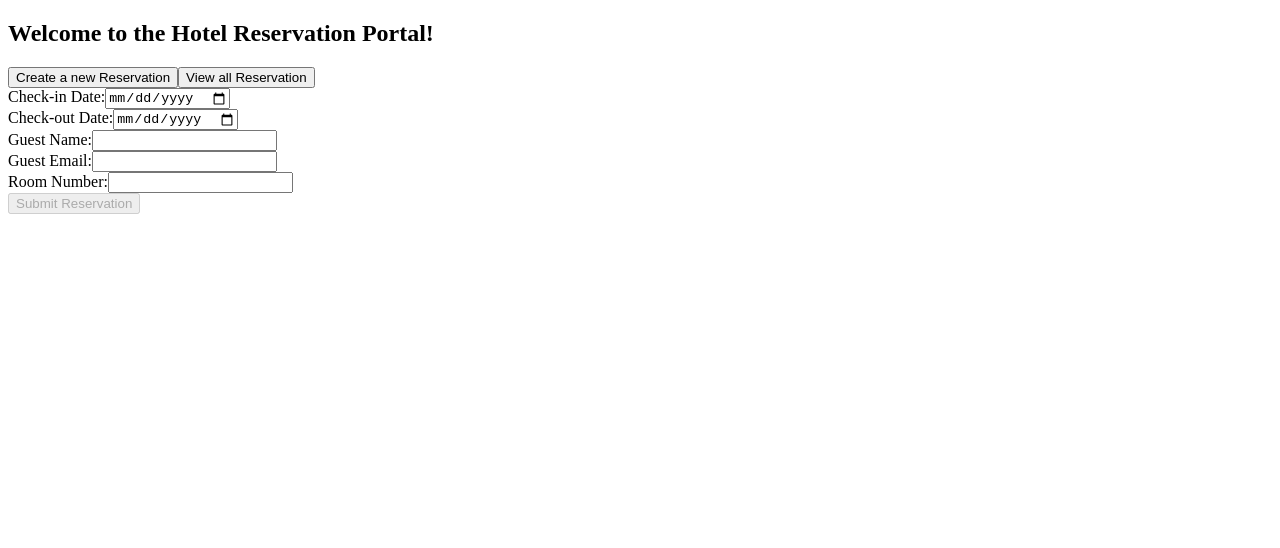
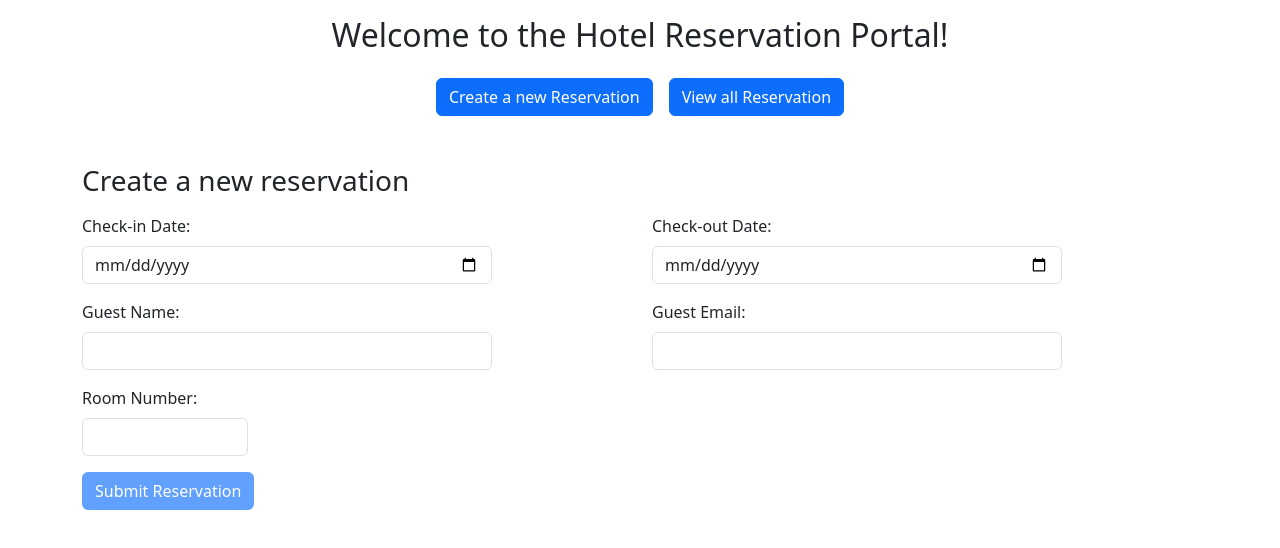
Before and after one commit to UtkarshRaghuvansh1/Hotel-Reservation, an Angular app in the folder hotel-app/: page /new in a window 1280 px wide. Shown: the top 548 px of the page. Built offline with nearby package versions, Linux system fonts and the light colour scheme.

Commit message:
Added styling to website with bootstrap

```diff
--- a/hotel-app/package.json
+++ b/hotel-app/package.json
@@ -18,6 +18,7 @@
     "@angular/platform-browser": "^16.1.0",
     "@angular/platform-browser-dynamic": "^16.1.0",
     "@angular/router": "^16.1.0",
+    "bootstrap": "5.3",
     "rxjs": "~7.8.0",
     "tslib": "^2.3.0",
     "zone.js": "~0.13.0"
--- a/hotel-app/src/app/app.component.html
+++ b/hotel-app/src/app/app.component.html
@@ -1,3 +1,3 @@
-
-
-<router-outlet></router-outlet>
+<div class="container">
+    <router-outlet></router-outlet>
+</div>
--- a/hotel-app/src/app/home/home.component.html
+++ b/hotel-app/src/app/home/home.component.html
@@ -1,5 +1,5 @@
-<div>
-    <h2>Welcome to the Hotel Reservation Portal!</h2>
-    <button [routerLink]="['/new']">Create a new Reservation</button>
-    <button [routerLink]="['/list']">View all Reservation</button>
+<div class="text-center my-3">
+    <h2 class="mb-4">Welcome to the Hotel Reservation Portal!</h2>
+    <button class="btn btn-primary mx-2" [routerLink]="['/new']">Create a new Reservation</button>
+    <button class="btn btn-primary mx-2" [routerLink]="['/list']">View all Reservation</button>
 </div>
--- a/hotel-app/src/app/reservation-form/reservation-form.component.html
+++ b/hotel-app/src/app/reservation-form/reservation-form.component.html
@@ -1,42 +1,66 @@
 <app-home>  </app-home>
 
-<form action="" [formGroup]="reservationForm" (ngSubmit)="onSubmit()">
-    <div>
-        <label for="">Check-in Date:</label>
-        <input type="date" formControlName="checkInDate">
-        <div *ngIf="reservationForm.get('checkInDate')?.invalid && reservationForm.get('checkInDate')?.touched">
-            Check-In Date is required
+<h3 class="mt-5 mb-3">Create a new reservation</h3>
+<form  [formGroup]="reservationForm" (ngSubmit)="onSubmit()">
+
+    <div class="row mb-3">
+        <div class="col">
+            <label class="form-label" >Check-in Date:</label>
+            <div style="width: 75%;">
+                <input class="form-control" type="date" formControlName="checkInDate">
+            </div>
+            <small class="text-danger" *ngIf="reservationForm.get('checkInDate')?.invalid && reservationForm.get('checkInDate')?.touched">
+                Check-In Date is required
+            </small>
         </div>
-    </div>
-    <div>
-        <label for="">Check-out Date:</label>
-        <input type="date" formControlName="checkOutDate">
-        <div *ngIf="reservationForm.get('checkOutDate')?.invalid && reservationForm.get('checkOutDate')?.touched">
-            Check-Out Date is required
-        </div>
-    </div>
-    <div>
-        <label for="">Guest Name:</label>
-        <input type="text" formControlName="guestName" >
-        <div *ngIf="reservationForm.get('guestName')?.invalid && reservationForm.get('guestName')?.touched">
-            Guest Name is required
-        </div>
-    </div>
-    <div>
-        <label for="" >Guest Email:</label>
-        <input type="email" formControlName="guestEmail" >
-        <div *ngIf="reservationForm.get('guestEmail')?.invalid && reservationForm.get('guestEmail')?.touched">
-            Guest Email is required
-        </div>
-    </div>
-    <div>
-        <label for="">Room Number:</label>
-         <input type="number" formControlName="roomNumber" >
-         <div *ngIf="reservationForm.get('roomNumber')?.invalid && reservationForm.get('roomNumber')?.touched">
-            Room Number is required
+         <div class="col">
+             <label class="form-label" >Check-out Date:</label>
+             <div style="width: 75%;">
+                <input class="form-control" type="date" formControlName="checkOutDate">
+             </div>
+
+            <small class="text-danger" *ngIf="reservationForm.get('checkOutDate')?.invalid && reservationForm.get('checkOutDate')?.touched">
+                Check-Out Date is required
+            </small>
         </div>
     </div>
 
-  <button type="submit" [disabled]="reservationForm.invalid">Submit Reservation</button>
+        <div class="row mb-3">
+        <div class="col">
+            <label class="form-label" >Guest Name:</label>
+
+             <div style="width: 75%;">
+                <input class="form-control" type="text" formControlName="guestName" >
+             </div>
+
+            <small class="text-danger" *ngIf="reservationForm.get('guestName')?.invalid && reservationForm.get('guestName')?.touched">
+                Guest Name is required
+            </small>
+        </div>
+         <div class="col">
+            <label class="form-label"  >Guest Email:</label>
+
+             <div style="width: 75%;">
+                <input class="form-control" type="email" formControlName="guestEmail" >
+             </div>
+
+            <small class="text-danger" *ngIf="reservationForm.get('guestEmail')?.invalid && reservationForm.get('guestEmail')?.touched">
+                Guest Email is required
+            </small>
+        </div>
+    </div>
+
+    <div  class="row mb-3">
+        <div class="col-2">
+            <label class="form-label" >Room Number:</label>
+            <input class="form-control" type="number" formControlName="roomNumber" >
+            <small class="text-danger" *ngIf="reservationForm.get('roomNumber')?.invalid && reservationForm.get('roomNumber')?.touched">
+                Room Number is required
+            </small>
+        </div>
+
+    </div>
+
+  <button class='btn btn-primary' type="submit" [disabled]="reservationForm.invalid">Submit Reservation</button>
 
 </form>
--- a/hotel-app/src/app/reservation-list/reservation-list.component.html
+++ b/hotel-app/src/app/reservation-list/reservation-list.component.html
@@ -1,19 +1,46 @@
 <app-home>  </app-home>
 
-<h2>Reservation List</h2>
+<h3 class="mt-5 mb-2">Reservation List</h3>
 
-<ul *ngIf="reservations.length > 0; else noReservations">
+<table class="table table-striped" *ngIf="reservations.length > 0; else noReservations">
+    <thead>
+        <tr>
+            <th>Guest</th>
+            <th>Email</th>
+            <th>Room Number</th>
+            <th> Check-in</th>
+            <th>Check-out</th>
+            <th>Actions</th>
+        </tr>
+    </thead>
+    <tbody>
+        <tr *ngFor="let reservation of reservations">
+            <td>{{ reservation.guestName }}</td>
+            <td>{{ reservation.guestEmail }}</td>
+            <td>{{ reservation.roomNumber }}</td>
+            <td>{{ reservation.checkInDate }}</td>
+            <td>{{ reservation.checkOutDate }}</td>
+            <td>
+                <button class='btn btn-sm btn-danger mx-1' (click)="deleteReservation(reservation.id)">Delete</button>
+                <button class='btn btn-sm btn-secondary mx-1' [routerLink]="['/edit',reservation.id]">Edit</button>
+            </td>
+        </tr>
+    </tbody>
+</table>
+
+<!-- <ul *ngIf="reservations.length > 0; else noReservations">
     <li *ngFor="let reservation of reservations">
         Guest Name: {{ reservation.guestName }} <br>
+        Guest Email: {{ reservation.guestEmail }} <br>
         Room Number: {{ reservation.roomNumber }} <br>
         Check-in Date: {{ reservation.checkInDate }} <br>
         Check-out Date: {{ reservation.checkOutDate }} <br>
 
-        <button (click)="deleteReservation(reservation.id)">Delete</button>
-        <button [routerLink]="['/edit',reservation.id]">Edit</button>
+        <button class='btn btn-primary' (click)="deleteReservation(reservation.id)">Delete</button>
+        <button class='btn btn-primary' [routerLink]="['/edit',reservation.id]">Edit</button>
     </li>
 
-</ul>
+</ul> -->
 
 <ng-template #noReservations>
     <p>No reservations found.</p>
--- a/hotel-app/src/styles.css
+++ b/hotel-app/src/styles.css
@@ -1 +1,2 @@
 /* You can add global styles to this file, and also import other style files */
+@import "~bootstrap/dist/css/bootstrap.min.css";
```
Also changed, not shown: 2 other files (tests, documents, lock files or other folders).
